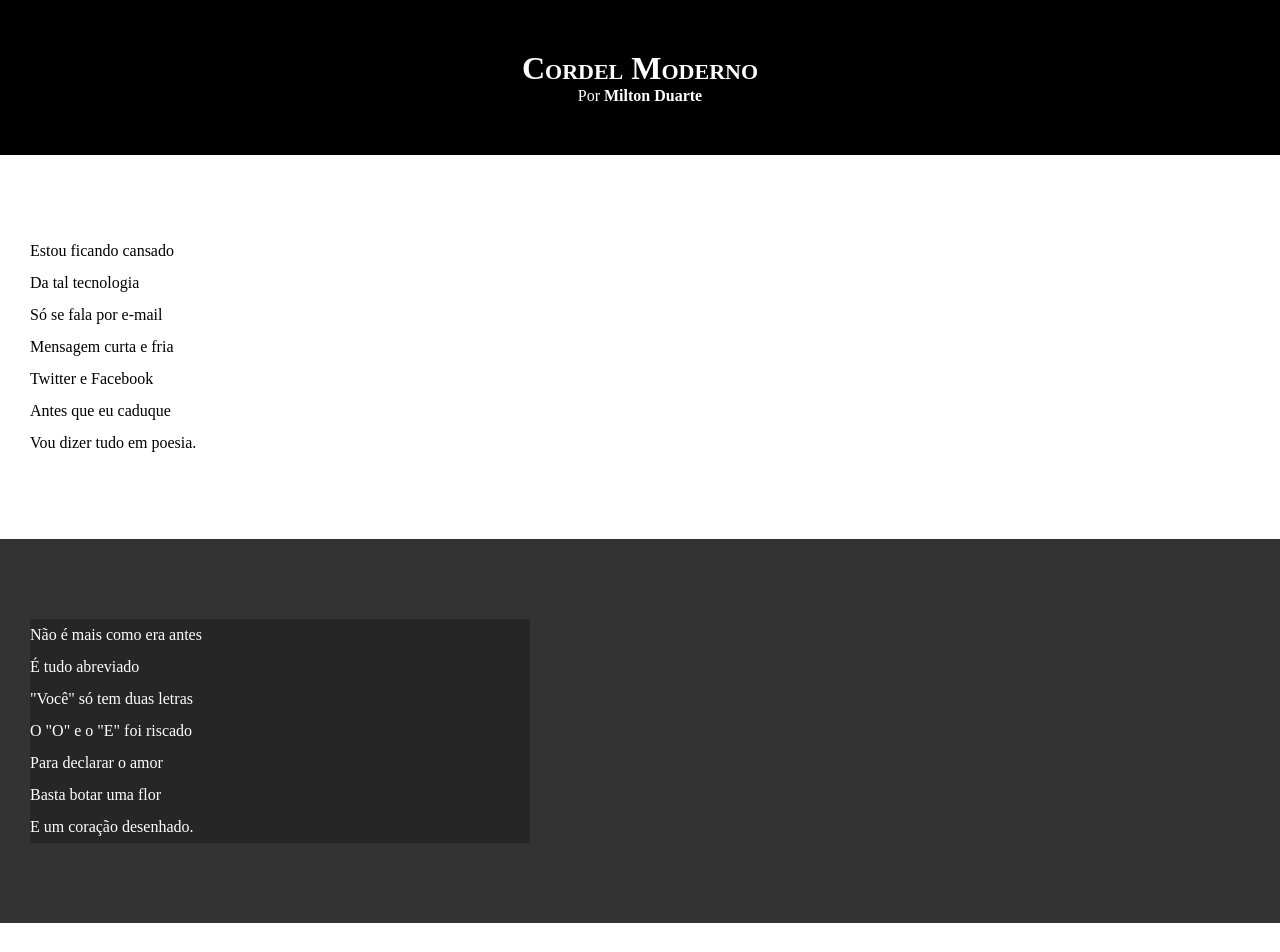
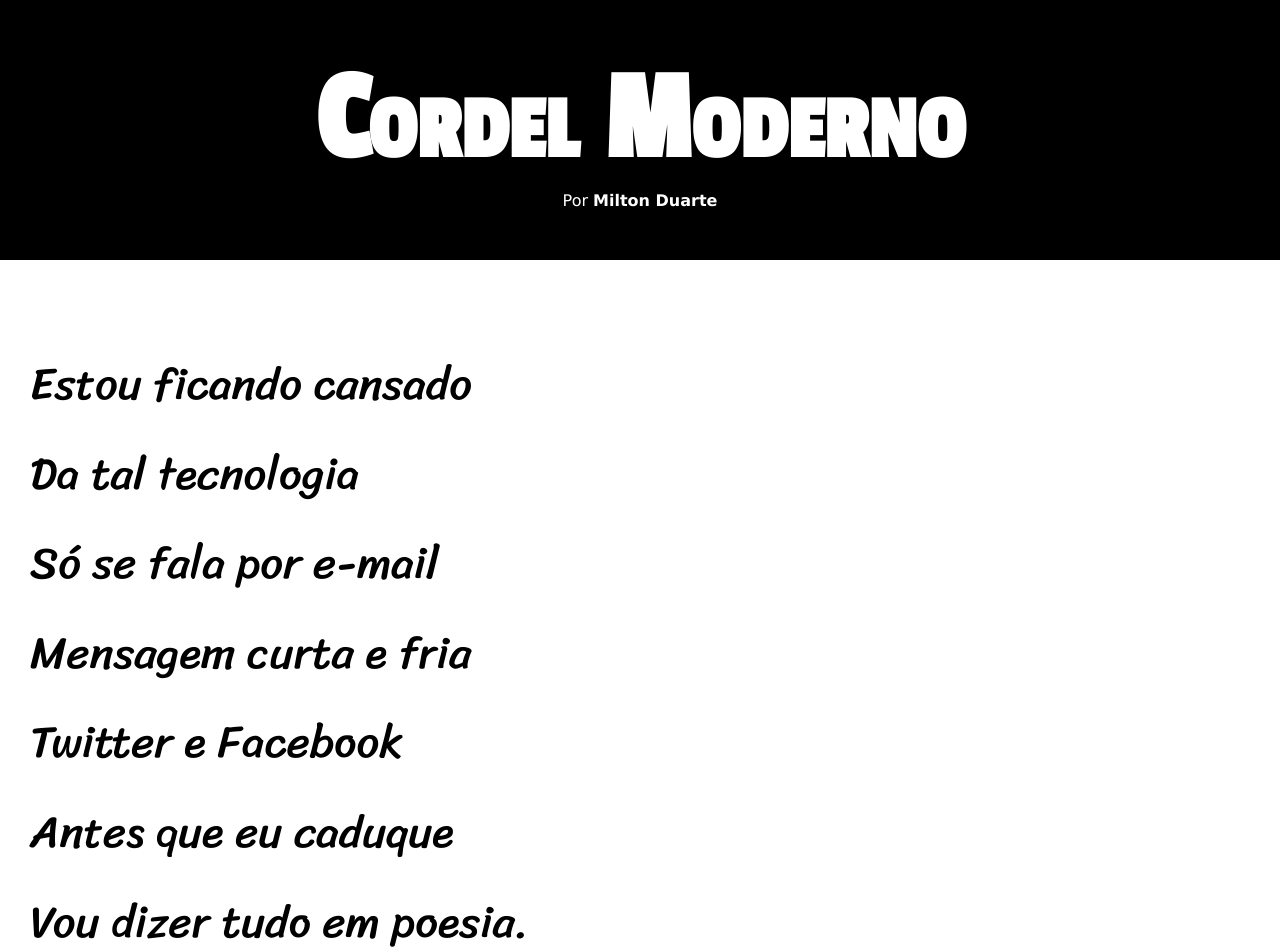
Before and after one commit to renankolomar/projeto-cordel, a plain HTML site: page index.html in a window 1280 px wide. Shown: the top 952 px of the page. Drawn offline with Linux system fonts and the light colour scheme.

Commit message:
cordel-finalizado

```diff
--- a/estilos/style.css
+++ b/estilos/style.css
@@ -1,13 +1,26 @@
 @charset "UTF-8";
+
+@import url('https://fonts.googleapis.com/css2?family=Passion+One&display=swap');
+
+@import url('https://fonts.googleapis.com/css2?family=Sriracha&display=swap');
+
+:root {
+    --fonte1: Verdana, Geneva, Tahoma, sans-serif;
+    --fonte2: 'Passion One', cursive;
+    --fonte3: 'Sriracha', cursive;
+
+}
 
 * {
     margin: 0px;
     padding: 0px;
+    font-size: 1em;
 }
 
 html, body {
     min-height: 100vh;
     background-color: darkgray;
+    font-family: var(--fonte1);
 }
 
 header {
@@ -17,8 +30,10 @@ header {
 }
 
 header > h1 {
+    font-family: var(--fonte2);
     padding-top: 50px;
     font-variant: small-caps;
+    font-size: 10vw;
 }
 
 header >  p {
@@ -28,7 +43,7 @@ header >  p {
 header a, footer a {
     color: white;
     text-decoration: none;
-    font-weight: bolder;
+    font-weight: bold;
 }
 
 header a:hover, footer a:hover {
@@ -40,6 +55,12 @@ section {
     padding-bottom: 10vh;
     line-height: 2em;
     padding-left: 30px;
+    font-family: var(--fonte3);
+    font-size: 3.5vw;
+}
+
+section > p {
+    padding-bottom: 2em;
 }
 
 section.normal {
@@ -50,11 +71,22 @@ section.normal {
 section.imagem {
     background-color: rgb(51, 51, 51);
     color: white;
+    box-shadow: inset 6px 6px 13px 0px rgba(0, 0, 0, 0.505);
+}
+
+section#imagem1 {
+    background: rgb(51, 51, 51) url(../imagens/background001.jpg) no-repeat fixed right center/cover;
+}
+
+section#imagem2 {
+    background: rgb(51, 51, 51) url(../imagens/background002.jpg) no-repeat fixed right center/cover;
 }
 
 section.imagem p {
-    background-color: rgba(0, 0, 0, 0.253);
-    width: 500px;
+    display: inline-block;
+    padding: 5px;
+    background-color: rgba(0, 0, 0, 0.5);
+    text-shadow: 1px 1px 0px black;
 }
 
 footer {
--- a/index.html
+++ b/index.html
@@ -24,7 +24,7 @@
         </p>
     </section>
 
-    <section class="imagem">
+    <section class="imagem" id="imagem1">
         <p>
             Não é mais como era antes <br>
             É tudo abreviado <br>
@@ -58,7 +58,7 @@
         </p>
     </section>
 
-    <section class="imagem">
+    <section class="imagem" id="imagem2">
         <p>
             Tenho saudade das cartas <br>
             Escritas com a própria mão <br>
```
